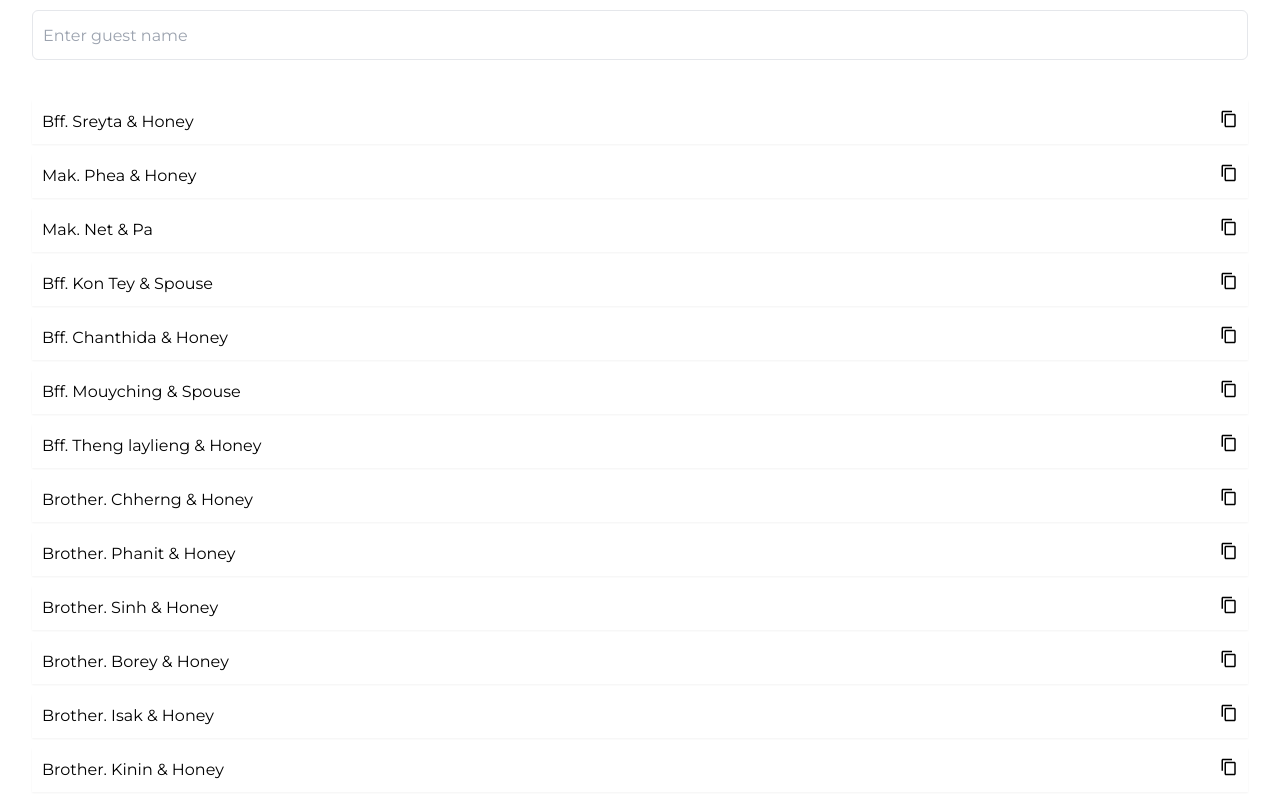
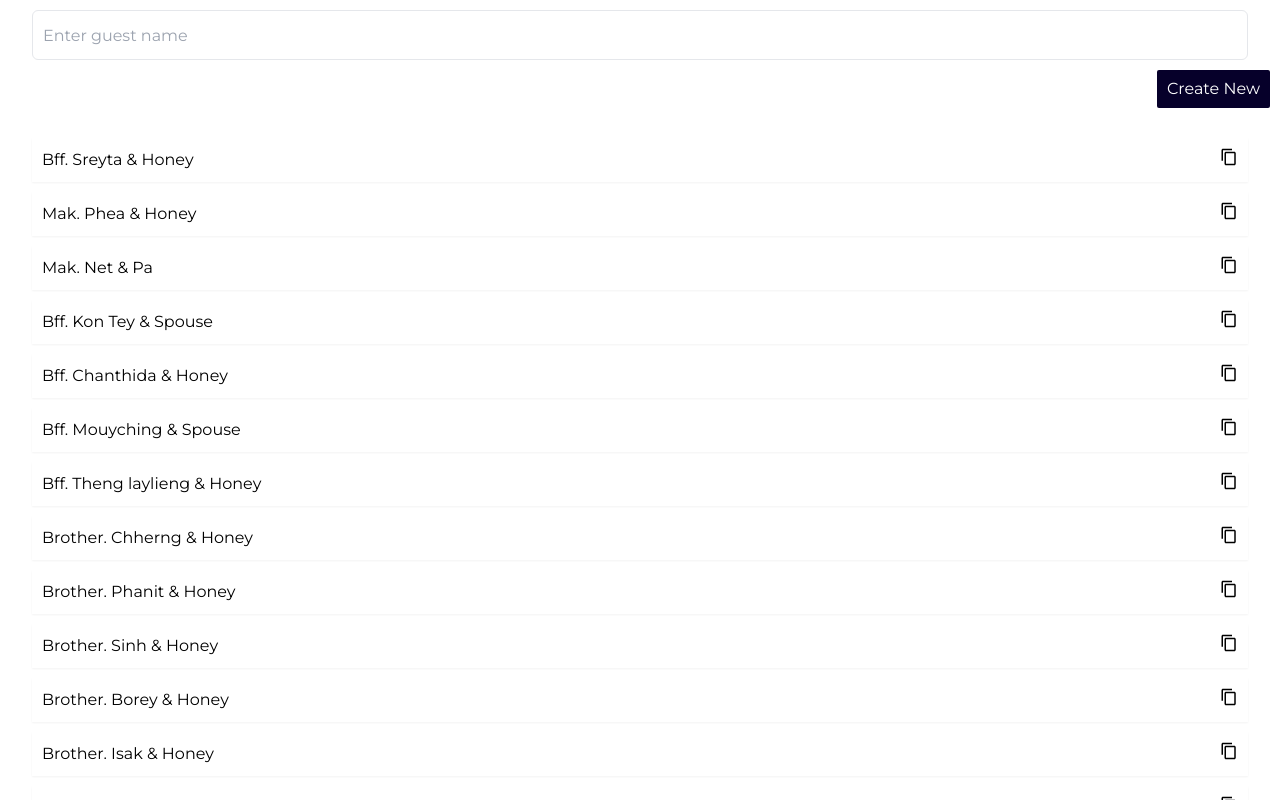
Before and after one commit to hourJsDev/wedding-invitaion, a React (Vite) app: page /dashboard in a window 1280 px wide. Built offline with nearby package versions, Linux system fonts and the light colour scheme.

Commit message:
add guest

```diff
--- /dev/null
+++ b/src/helper.js
@@ -0,0 +1,6 @@
+export const base64Encode = (str) => {
+  return btoa(str);
+};
+export const base64Decode = (encoded) => {
+  return atob(encoded);
+};
--- a/src/page/Dashboard.jsx
+++ b/src/page/Dashboard.jsx
@@ -1,10 +1,12 @@
-import React, { useState } from "react";
+import React, { useEffect, useState } from "react";
 import data from "../data";
 import { MdContentCopy } from "react-icons/md";
 import { FaRegCheckCircle } from "react-icons/fa";
+import { base64Encode } from "../helper";
 const Dashboard = () => {
   const [selected, setSelected] = useState("");
   const [search, setSearch] = useState("");
+  const [list, setList] = useState([]);
   const handleSelect = (uuid) => {
     setSelected(uuid);
     setTimeout(() => {
@@ -24,6 +26,20 @@ const Dashboard = () => {
 `;
     navigator.clipboard.writeText(text);
   };
+  useEffect(() => {
+    const cacheList = localStorage.getItem("list")
+      ? JSON.parse(localStorage.getItem("list"))
+      : [];
+    setList([...cacheList, ...data]);
+  }, []);
+  const handleAddNew = () => {
+    const cacheList = localStorage.getItem("list")
+      ? JSON.parse(localStorage.getItem("list"))
+      : [];
+    const guest = { name: search, uuid: base64Encode(search) };
+    localStorage.setItem("list", JSON.stringify([guest, ...cacheList]));
+    setList([guest, ...list]);
+  };
   return (
     <div className="h-[100dvh] bg-[white] overflow-auto">
       <div className="w-[95%] bg-white sticky top-[0px] mx-auto py-[10px]">
@@ -36,12 +52,21 @@ const Dashboard = () => {
           required
         />
       </div>
+      <div className="flex justify-end mx-[10px]">
+        <button
+          onClick={handleAddNew}
+          disabled={!search}
+          className={`bg-[#06002a]  rounded-sm text-white px-[10px] py-[7px]`}
+        >
+          Create New
+        </button>
+      </div>
       <ul className="flex w-[95%] mt-[30px] mx-auto flex-col gap-[10px]">
         {(search
-          ? data.filter((d) =>
+          ? list.filter((d) =>
               d.name.toLowerCase().includes(search.toLowerCase())
             )
-          : data
+          : list
         ).map((d, index) => (
           <li
             key={index}
--- a/src/page/Guest.jsx
+++ b/src/page/Guest.jsx
@@ -2,6 +2,7 @@ import React, { useEffect, useState } from "react";
 import data from "../data";
 import Image from "../component/Image";
 import { Link, useSearchParams } from "react-router";
+import { base64Decode } from "../helper";
 const Guest = () => {
   const [searchParams] = useSearchParams();
   const uuid = searchParams.get("uuid");
@@ -13,7 +14,8 @@ const Guest = () => {
     } else {
       id = localStorage.getItem("uuid");
     }
-    const selectedGuest = data.find((d) => d.uuid === id)?.name;
+    const selectedGuest =
+      data.find((d) => d.uuid === id)?.name || base64Decode(id);
     setGuest(selectedGuest);
   }, []);
   return (
```
